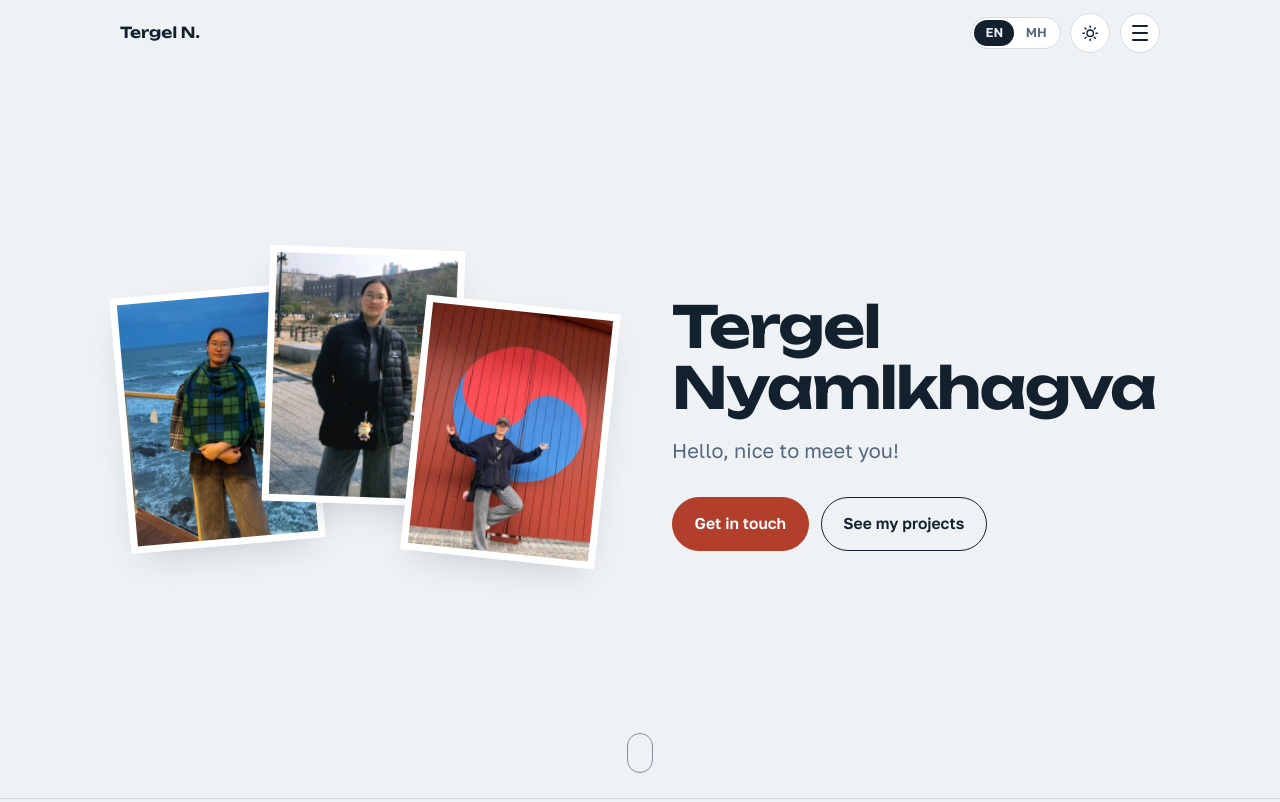
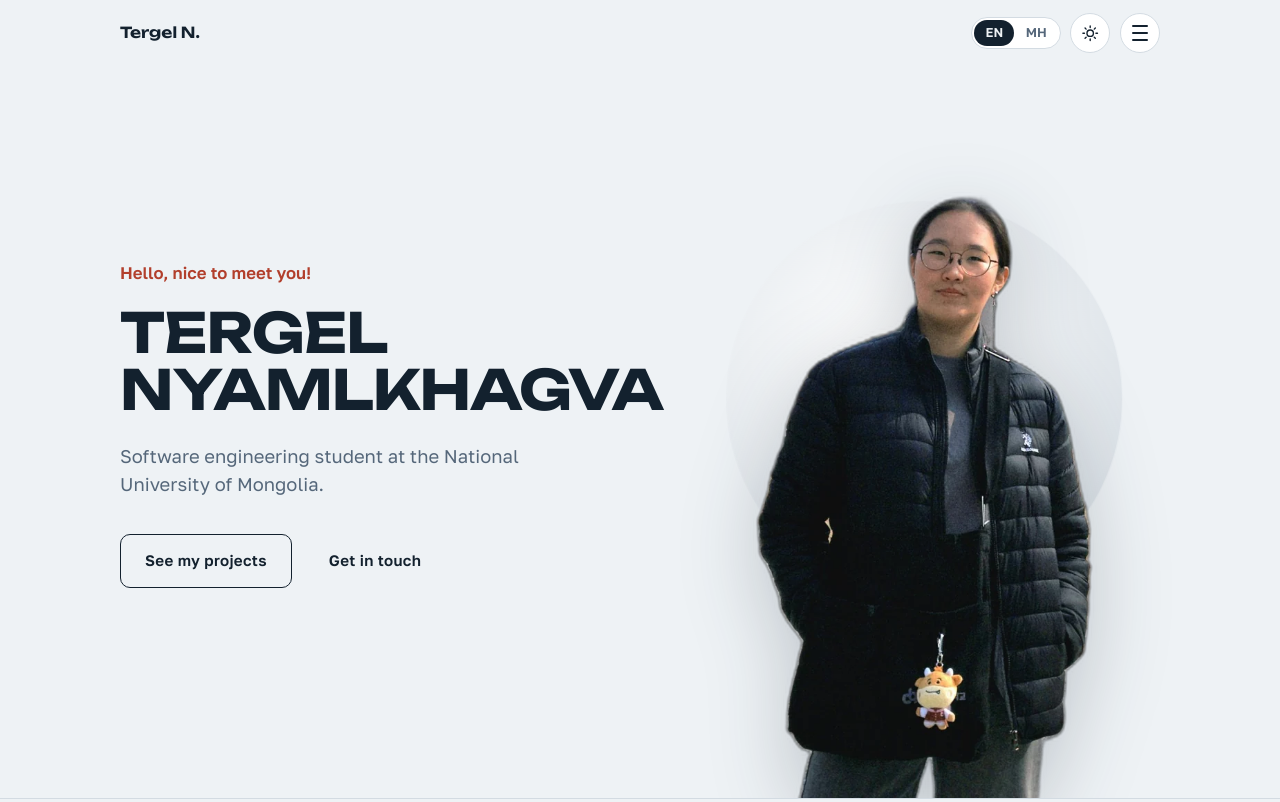
Before and after one commit to tergeln/portfolio, a plain HTML site: page index.html in a window 1280 px wide. Shown: the top 802 px of the page. Drawn offline with Linux system fonts and the light colour scheme.

Commit message:
Top section like the reference: big name, role line, cut-out portrait
Co-Authored-By: Claude Opus 5.5 <noreply@anthropic.com>
Claude-Session: https://claude.ai/code/session_016HQ3B7G7qLJPwXNtQGVJg6

```diff
--- a/index.html
+++ b/index.html
@@ -37,21 +37,19 @@
   <main>
     <section id="home" class="hero">
       <div class="wrap">
-        <div>
+        <div class="hero-text">
+          <p class="hello" data-i18n="hero.lead">Hello, nice to meet you!</p>
           <h1><span>Tergel</span><span>Nyamlkhagva</span></h1>
-          <p class="lead" data-i18n="hero.lead">Hello, nice to meet you!</p>
+          <p class="role" data-i18n="hero.role">Software engineering student at the National University of Mongolia.</p>
           <div class="actions">
-            <a class="btn primary" href="#contact" data-i18n="hero.contact">Get in touch</a>
             <a class="btn" href="#projects" data-i18n="hero.work">See my projects</a>
+            <a class="btn ghost" href="#contact" data-i18n="hero.contact">Get in touch</a>
           </div>
         </div>
-        <div class="prints">
-          <figure class="print p1"><img src="assets/photo-sea.jpg" width="900" height="1200" alt="Tergel wrapped in a green plaid blanket in front of a stormy sea" data-i18n-alt="alt.sea"></figure>
-          <figure class="print p2"><img src="assets/photo-campus.jpg" width="900" height="1200" alt="Tergel standing by a pond on a university campus under a blue sky" data-i18n-alt="alt.campus"></figure>
-          <figure class="print p3"><img src="assets/photo-gate.jpg" width="900" height="1200" alt="Tergel balancing on one leg in front of a red wooden gate painted with a red and blue circle" data-i18n-alt="alt.gate"></figure>
+        <div class="portrait">
+          <img src="assets/portrait.webp" width="622" height="900" alt="alt.campus" data-i18n-alt="alt.campus">
         </div>
       </div>
-      <a class="scroll-cue" href="#about" aria-label="Scroll down"><span></span></a>
     </section>
 
     <section id="about">
--- a/script.js
+++ b/script.js
@@ -3,6 +3,7 @@
     'nav.about': 'Миний тухай', 'nav.projects': 'Төслүүд', 'nav.making': 'Мэргэжлээс гадуурх ур чадвар', 'nav.experience': 'Туршлага', 'nav.education': 'Боловсрол',
     'nav.skills': 'Ур чадвар', 'nav.certificates': 'Гэрчилгээ', 'nav.contact': 'Холбоо барих',
     'hero.lead': 'Сайн байна уу, танилцахад таатай байна!',
+    'hero.role': 'Монгол Улсын Их Сургуулийн програм хангамжийн инженерчлэлийн оюутан.',
     'hero.contact': 'Холбогдох', 'hero.work': 'Төслүүдийг үзэх',
     'alt.sea': 'Ногоон дөрвөлжин хээтэй алчуураар ороосон Тэргэл шуургатай далайн өмнө зогсож байна',
     'alt.campus': 'Тэргэл их сургуулийн хотхоны цөөрмийн дэргэд цэлмэг тэнгэрийн доор зогсож байна',
--- a/styles.css
+++ b/styles.css
@@ -83,31 +83,21 @@ a:hover { color: var(--accent); }
 .top.open .menu-btn span:nth-child(3) { transform: translateY(-7px) rotate(-45deg); }
 
 /* ---------- hero ---------- */
-.hero .wrap { display: grid; grid-template-columns: minmax(0, 1fr) minmax(0, 1fr); gap: 2rem 4rem; align-items: center; padding-top: clamp(2.5rem, 6vw, 4.5rem); padding-bottom: clamp(3.5rem, 7vw, 6rem); }
-.hero h1 { font-family: var(--display); font-weight: 650; font-size: clamp(2.1rem, 5vw, 3.6rem); line-height: 1.06; letter-spacing: -.03em; margin: 0 0 1.1rem; }
+.hero { position: relative; overflow: hidden; }
+.hero .wrap { display: grid; grid-template-columns: minmax(0, 1.05fr) minmax(0, .95fr); gap: 1rem 3rem; align-items: end; min-height: calc(100svh - 4.2rem); padding-top: 2rem; padding-bottom: 0; }
+.hero-text { align-self: center; padding-bottom: 3rem; }
+.hello { margin: 0 0 1rem; font-size: 1.05rem; font-weight: 600; color: var(--accent); }
+.hero h1 { font-family: var(--display); font-weight: 700; font-size: clamp(2rem, 4.3vw, 3.5rem); line-height: 1.05; letter-spacing: -.02em; text-transform: uppercase; margin: 0 0 1.4rem; }
 .hero h1 span { display: block; }
-.lead { font-size: 1.25rem; line-height: 1.5; color: var(--muted); margin: 0 0 2rem; }
+.role { font-size: 1.15rem; line-height: 1.55; color: var(--muted); max-width: 30rem; margin: 0 0 2.2rem; }
 .actions { display: flex; gap: .75rem; flex-wrap: wrap; }
-.btn { display: inline-block; padding: .8rem 1.35rem; border-radius: 999px; font-weight: 600; font-size: .98rem; text-decoration: none; border: 1.5px solid var(--text); color: var(--text); transition: background .2s, color .2s, border-color .2s, transform .2s; }
+.btn { display: inline-block; padding: .85rem 1.5rem; border-radius: 10px; font-weight: 600; font-size: .95rem; letter-spacing: .02em; text-decoration: none; border: 1.5px solid var(--text); color: var(--text); transition: background .25s, color .25s, border-color .25s, transform .25s; }
 .btn:hover { background: var(--text); color: var(--bg); transform: translateY(-2px); }
-.btn.primary { background: var(--accent); border-color: var(--accent); color: #fff; }
-.btn.primary:hover { background: var(--text); border-color: var(--text); color: var(--bg); }
-
-.hero { position: relative; }
-.hero .wrap { min-height: calc(100svh - 4.2rem); }
-.scroll-cue { position: absolute; left: 50%; bottom: 1.6rem; width: 1.6rem; height: 2.5rem; margin-left: -.8rem; border: 1.5px solid var(--muted); border-radius: 999px; opacity: .7; transition: opacity .2s; }
-.scroll-cue:hover { opacity: 1; }
-.scroll-cue span { position: absolute; left: 50%; top: .45rem; width: 4px; height: 7px; margin-left: -2px; border-radius: 2px; background: var(--muted); animation: cue 1.8s ease-in-out infinite; }
-@keyframes cue { 0% { opacity: 0; transform: translateY(0); } 30% { opacity: 1; } 80% { opacity: 0; transform: translateY(12px); } 100% { opacity: 0; } }
-
-/* photo prints */
-.prints { position: relative; aspect-ratio: 1 / .72; max-width: 580px; width: 100%; justify-self: start; order: -1; }
-.print { position: absolute; width: 40%; margin: 0; padding: 7px; background: #fff; box-shadow: 0 14px 34px -14px var(--shadow); transform: rotate(var(--r)); transition: transform .45s cubic-bezier(.2, .8, .2, 1), box-shadow .45s; }
-.print img { aspect-ratio: 3 / 4; object-fit: cover; width: 100%; }
-.print.p1 { --r: -5deg; left: 0; top: 12%; z-index: 1; }
-.print.p2 { --r: 2deg; left: 30%; top: 0; z-index: 2; }
-.print.p3 { --r: 6deg; right: 0; top: 16%; z-index: 3; }
-.print:hover { transform: rotate(0deg) scale(1.06); z-index: 5; box-shadow: 0 26px 48px -16px var(--shadow); }
+.btn.ghost { border-color: transparent; }
+.btn.ghost:hover { background: transparent; color: var(--accent); }
+.portrait { position: relative; align-self: end; justify-self: center; width: min(100%, 430px); }
+.portrait::before { content: ""; position: absolute; left: 50%; top: 4%; width: 92%; aspect-ratio: 1; transform: translateX(-50%); border-radius: 50%; background: radial-gradient(circle at 40% 38%, var(--surface), var(--line)); z-index: 0; }
+.portrait img { position: relative; z-index: 1; width: 100%; height: auto; max-height: calc(100svh - 7rem); object-fit: contain; object-position: bottom; filter: drop-shadow(0 20px 40px var(--shadow)); }
 
 /* ---------- sections ---------- */
 main > section:not(.hero) { padding: clamp(3rem, 6vw, 4.75rem) 0; border-top: 1px solid var(--line); position: relative; scroll-margin-top: 4rem; }
@@ -165,16 +155,15 @@ footer p { margin: 0; padding-top: 1.4rem; border-top: 1px solid var(--panel-lin
 
 /* ---------- motion ---------- */
 @keyframes rise { from { opacity: 0; transform: translateY(1.1em); } to { opacity: 1; transform: none; } }
-.hero h1 span, .hero .lead, .hero .actions { animation: rise .8s cubic-bezier(.2, .7, .2, 1) both; }
-.hero h1 span:nth-child(1) { animation-delay: .25s; }
+.hello, .hero h1 span, .role, .hero .actions { animation: rise .9s cubic-bezier(.22, 1, .36, 1) both; }
+.hello { animation-delay: .1s; }
+.hero h1 span:nth-child(1) { animation-delay: .2s; }
 .hero h1 span:nth-child(2) { animation-delay: .35s; }
-.hero .lead { animation-delay: .5s; }
-.hero .actions { animation-delay: .62s; }
-@keyframes deal { from { opacity: 0; transform: translate(var(--dx), 26%) rotate(0deg) scale(.86); } to { opacity: 1; transform: rotate(var(--r)); } }
-.print { animation: deal .9s cubic-bezier(.2, .8, .2, 1) both; }
-.print.p1 { --dx: 75%; animation-delay: .35s; }
-.print.p2 { --dx: 0%; animation-delay: .5s; }
-.print.p3 { --dx: -75%; animation-delay: .65s; }
+.role { animation-delay: .45s; }
+.hero .actions { animation-delay: .58s; }
+.portrait img { animation: rise 1.1s .3s cubic-bezier(.22, 1, .36, 1) both; }
+.portrait::before { animation: grow 1.2s .15s cubic-bezier(.22, 1, .36, 1) both; }
+@keyframes grow { from { opacity: 0; transform: translateX(-50%) scale(.8); } to { opacity: 1; transform: translateX(-50%) scale(1); } }
 
 /* sections: heading first, then items one by one */
 .js .reveal h2 { opacity: 0; transform: translate3d(0, 14px, 0); transition: opacity 1s cubic-bezier(.22, 1, .36, 1), transform 1.1s cubic-bezier(.22, 1, .36, 1); will-change: opacity, transform; }
@@ -184,14 +173,14 @@ footer p { margin: 0; padding-top: 1.4rem; border-top: 1px solid var(--panel-lin
 
 /* ---------- responsive ---------- */
 @media (max-width: 860px) {
-  .hero .wrap { grid-template-columns: 1fr; }
-  .prints { justify-self: center; max-width: 440px; margin-top: 1rem; order: 0; }
-  .hero .wrap { min-height: 0; padding-bottom: 5.5rem; }
+  .hero .wrap { grid-template-columns: 1fr; min-height: 0; padding-top: 2.5rem; }
+  .hero-text { padding-bottom: 1rem; }
+  .portrait { width: min(80%, 340px); }
   .cols { grid-template-columns: 1fr; }
   .top nav { top: 100%; left: 0; right: 0; width: auto; padding: 0 clamp(1.1rem, 4vw, 2.5rem) .6rem; font-size: 1.05rem; border-radius: 0; border-width: 0 0 1px; background: var(--bg); box-shadow: 0 14px 24px -14px var(--shadow); }
 }
 @media (max-width: 560px) {
-  .hero h1 { font-size: clamp(1.9rem, 9vw, 2.5rem); }
+  .hero h1 { font-size: clamp(1.6rem, 8vw, 2.3rem); }
   .works { grid-template-columns: repeat(2, minmax(0, 1fr)); }
   .item, .skills > div { grid-template-columns: 1fr; }
   .lang button { padding: .4rem .55rem; }
```
Also changed, not shown: assets/portrait.webp (added).
